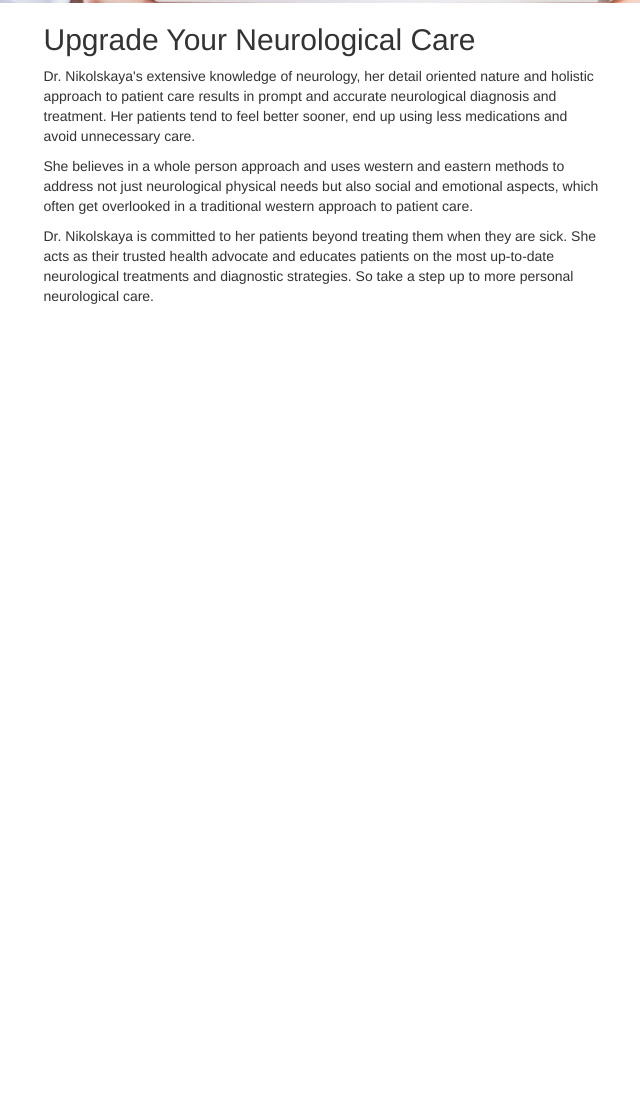
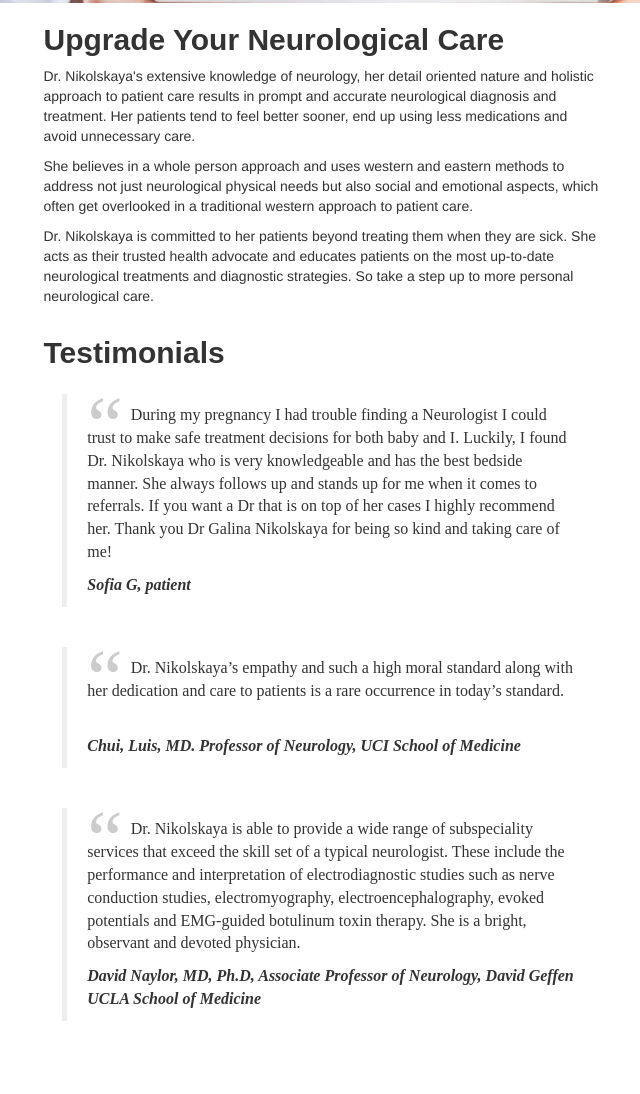
Before and after one commit to gnqnc/gnqnc.github.io, a plain HTML site: page index.html in a window 1280 px wide. Shown: the part 447-1541 px from the top of the page, without its empty margins (319-959 px from the left). Before the commit the page ends 864 px from the top, so only its background shows below. Drawn offline with Linux system fonts and the light colour scheme.

Commit message:
testimonials

```diff
--- a/css/business-frontpage.css
+++ b/css/business-frontpage.css
@@ -33,3 +33,78 @@ body {
 footer {
     margin: 50px 0;
 }
+
+
+
+h1, h2, h3, h4, h5, h6 {
+  font-family:"Source Sans Pro",sans-serif;
+  font-weight:bold;
+}
+
+
+.h--alt {
+    font-weight: 300;
+	margin-top:0;
+}
+
+
+
+h5 {
+	font-size:16px;
+}
+
+h6 {
+	font-size:14px;
+}
+
+a {
+	color:#0e48ad;
+}
+
+a:focus, a:hover {
+	color:#123294;
+}
+
+/* -------------------*/
+
+/*-----------------------*/
+/*----- TESTIMONIAL -----*/
+/*-----------------------*/
+
+.testimonial {
+	padding: 0px 15px 30px 30px;
+
+	margin:15px 0;
+  border-color: #cfb87c #ddd #ddd;
+}
+
+.testimonial blockquote {
+    font-family: "source sans pro";
+    font-size: 16px;
+    font-weight: 300;
+    margin: 0 0 40px;
+}
+
+.testimonial blockquote blah:before {
+	    color: #ccc;
+	    content: open-quote;
+	    font-size: 5em;
+	    line-height: 0em;
+	    margin-right: 0.1em;
+	    vertical-align: -0.4em;
+}
+
+.testimonial blockquote blah:after {
+		content: close-quote;
+		visibility:hidden;
+		font-size: 1em;
+}
+
+.testimonial blockquote p {
+    margin-top: 10px;
+}
+
+.testimonial blockquote cite {
+    font-weight: 600;
+    width: 100%;
+}
--- a/index.html
+++ b/index.html
@@ -24,6 +24,11 @@
 
   ga('create', 'UA-105867232-1', 'auto');
   ga('send', 'pageview');
+
+
+
+
+
 
 
     </script>
@@ -108,7 +113,8 @@
             </p>
             <p>
                 Dr. Nikolskaya is committed to her patients beyond treating them when they are sick. She acts as their
-                trusted health advocate and educates patients on the most up-to-date neurological treatments and diagnostic
+                trusted health advocate and educates patients on the most up-to-date neurological treatments and
+                diagnostic
                 strategies. So take a step up to more personal neurological care.
             </p>
         </div>
@@ -117,6 +123,67 @@
     </div>
     <!-- /.row -->
 
+    <div class="row">
+        <div class="col-sm-3">
+        </div>
+        <div class="col-sm-6">
+            <h2>Testimonials</h2>
+        </div>
+        <div class="col-sm-3">
+        </div>
+    </div>
+
+    <section class="testimonial" aria-label="testimonal">
+        <div class="row">
+            <div class="col-sm-3">
+            </div>
+            <div class="col-md-6">
+
+                <blockquote aria-label="testimonial comment">
+                    <blah>During my pregnancy I had trouble finding a Neurologist I could trust to make safe treatment
+                        decisions for both baby and I. Luckily, I found Dr. Nikolskaya who is very knowledgeable and has
+                        the
+                        best bedside manner. She always follows up and stands up for me when it comes to referrals. If
+                        you
+                        want a Dr that is on top of her cases I highly recommend her. Thank you Dr Galina Nikolskaya for
+                        being so kind and taking care of me!
+                    </blah>
+                    <p>
+                        <cite aria-label="author of testimonial">Sofia G, patient</cite>
+                    </p>
+                </blockquote>
+                <blockquote aria-label="testimonial comment">
+                    <blah>Dr. Nikolskaya’s empathy and such a high moral standard along with her dedication and care to
+                        patients
+                        is a rare occurrence in today’s standard.
+                    </blah>
+                    <p>
+                        <cite aria-label="author of testimonial">Chui, Luis, MD. Professor of Neurology, UCI School of
+                            Medicine</cite>
+                    </p>
+                </blockquote>
+                <blockquote aria-label="testimonial comment">
+                    <blah>Dr. Nikolskaya is able to provide a wide range of subspeciality services that exceed the skill
+                        set
+                        of a
+                        typical neurologist. These include the performance and interpretation of electrodiagnostic
+                        studies
+                        such
+                        as nerve conduction studies, electromyography, electroencephalography, evoked potentials and
+                        EMG-guided
+                        botulinum toxin therapy. She is a bright, observant and devoted physician.
+                    </blah>
+                    <p>
+                        <cite aria-label="author of testimonial">David Naylor, MD, Ph.D, Associate Professor of
+                            Neurology,
+                            David Geffen UCLA School of Medicine</cite>
+                    </p>
+                </blockquote>
+            </div>
+            <div class="col-sm-3">
+            </div>
+        </div>
+    </section>
     <!-- Footer -->
 
     <footer>
```
Also changed, not shown: about_dr.html (+0 -13 lines).
